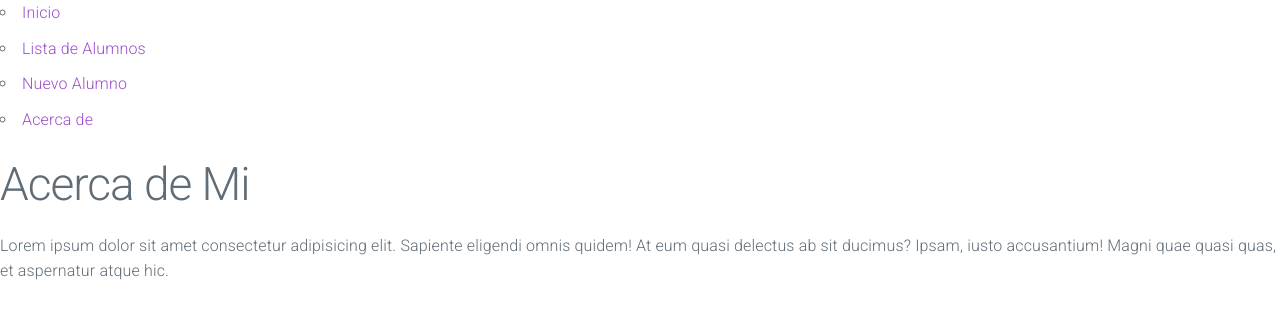
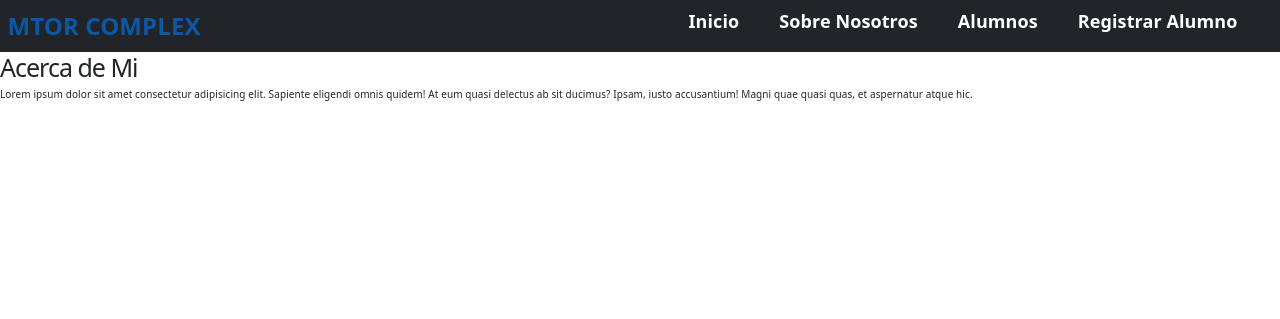
Before and after one commit to nicoc9565/Coder-AlejandroNicolasConti, a Django app: page /about/ in a window 1280 px wide. Shown: the top 319 px of the page. Run offline with Django 5.2, Linux system fonts and the light colour scheme.

Commit message:
Agregando el NavBar

```diff
--- a/src/config/settings.py
+++ b/src/config/settings.py
@@ -118,7 +118,8 @@
 # Static files (CSS, JavaScript, Images)
 # https://docs.djangoproject.com/en/5.1/howto/static-files/
 
-STATIC_URL = "static/"
+STATIC_URL = "/static/"
+STATICFILES_DIRS = [BASE_DIR / "static"]
 
 # Default primary key field type
 # https://docs.djangoproject.com/en/5.1/ref/settings/#default-auto-field
--- /dev/null
+++ b/src/gimnasio/static/gimnasio/css/styles.css
@@ -0,0 +1,23 @@
+.navbar {
+    font-size: 18px;
+    background-color: #f8f9fa;
+    pad: 10px 20px;
+}
+
+.navbar .navbar-brand {
+    font-size: 24px;
+    color: #0c58a5;
+    font-weight: bold;
+    margin-right: 30px;
+}
+
+.navbar .nav-link {
+    color: #fff;
+    font-weight: bold;
+    padding: 0 15px;
+    transition: color 0.3s ease;
+}
+
+.navbar .nav-link:hover {
+    color: #0c58a5;
+}
--- a/src/gimnasio/templates/gimnasio/base.html
+++ b/src/gimnasio/templates/gimnasio/base.html
@@ -8,16 +8,42 @@
     </span><link rel="stylesheet" href="https://cdnjs.cloudflare.com/ajax/libs/normalize/8.0.1/normalize.css"><span class="pln">
     </span><link rel="stylesheet" href="https://cdnjs.cloudflare.com/ajax/libs/milligram/1.4.1/milligram.css"><span class="pln">
     </span>
+    {% load static %}
+    <link rel="stylesheet" href="{% static 'gimnasio/css/styles.css' %}">
+    <link href="https://cdn.jsdelivr.net/npm/bootstrap@5.3.1/dist/css/bootstrap.min.css" rel="stylesheet">
     <title>MTOR-COMPLEX</title>
 </head>
 <body>
-    <nav>
-        <ul>
-            <li><a href="{% url 'gimnasio:index' %}">Inicio</a></li>
-            <li><a href="{% url 'gimnasio:alumno-list' %}">Lista de Alumnos</a></li>
-            <li><a href="{% url 'gimnasio:alumno-create' %}">Nuevo Alumno</a></li>
-            <li><a href="{% url 'gimnasio:about' %}">Acerca de</a></li>
-        </ul>
+    <nav class="navbar navbar-expand-lg navbar-light bg-dark">
+        <div class="container-fluid">
+            <a class="navbar-brand" href="{% url 'gimnasio:index' %}">MTOR COMPLEX</a>
+            <button
+                class="navbar-toggler"
+                type="button"
+                data-bs-toggle="collapse"
+                data-bs-target="#navbarNav"
+                aria-controls="navbarNav"
+                aria-expanded="false"
+                aria-label="Toggle navigation">
+                <span class="navbar-toggler-icon"></span>
+            </button>
+            <div class="collapse navbar-collapse" id="navbarNav">
+                <ul class="navbar-nav ms-auto">
+                    <li class="nav-item me-5">
+                        <a class="nav-link" aria-current="page" href="{% url 'gimnasio:index' %}">Inicio</a>
+                    </li>
+                    <li class="nav-item me-5">
+                        <a class="nav-link" href="{% url 'gimnasio:about' %}">Sobre Nosotros</a>
+                    </li>
+                    <li class="nav-item me-5">
+                        <a class="nav-link" href="{% url 'gimnasio:alumno-list' %}">Alumnos</a>
+                    </li>
+                    <li class="nav-item me-5">
+                        <a class="nav-link" href="{% url 'gimnasio:alumno-create' %}">Registrar Alumno</a>
+                    </li>
+                </ul>
+            </div>
+        </div>
     </nav>
     {% block contenido %}
     {% endblock contenido %}
```
